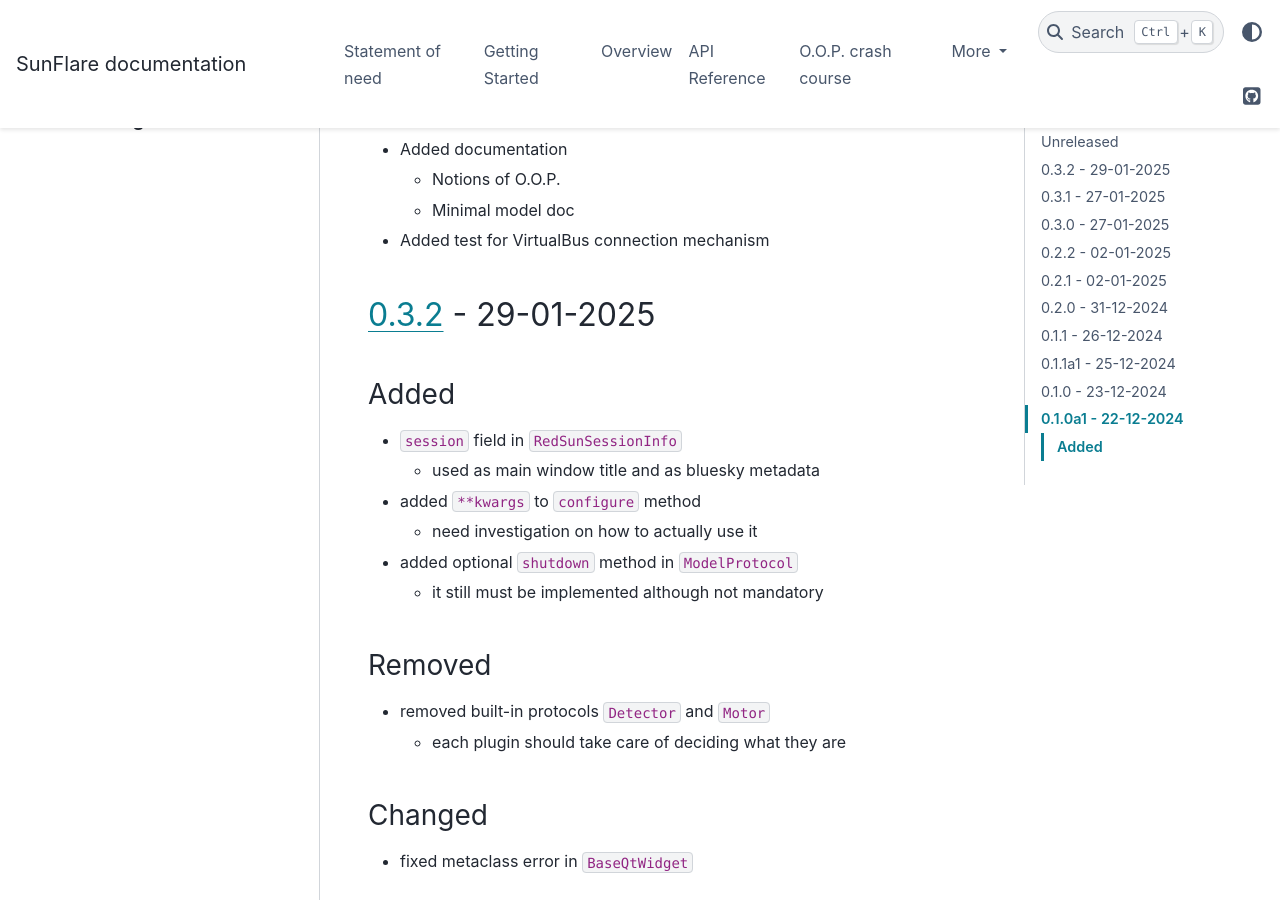
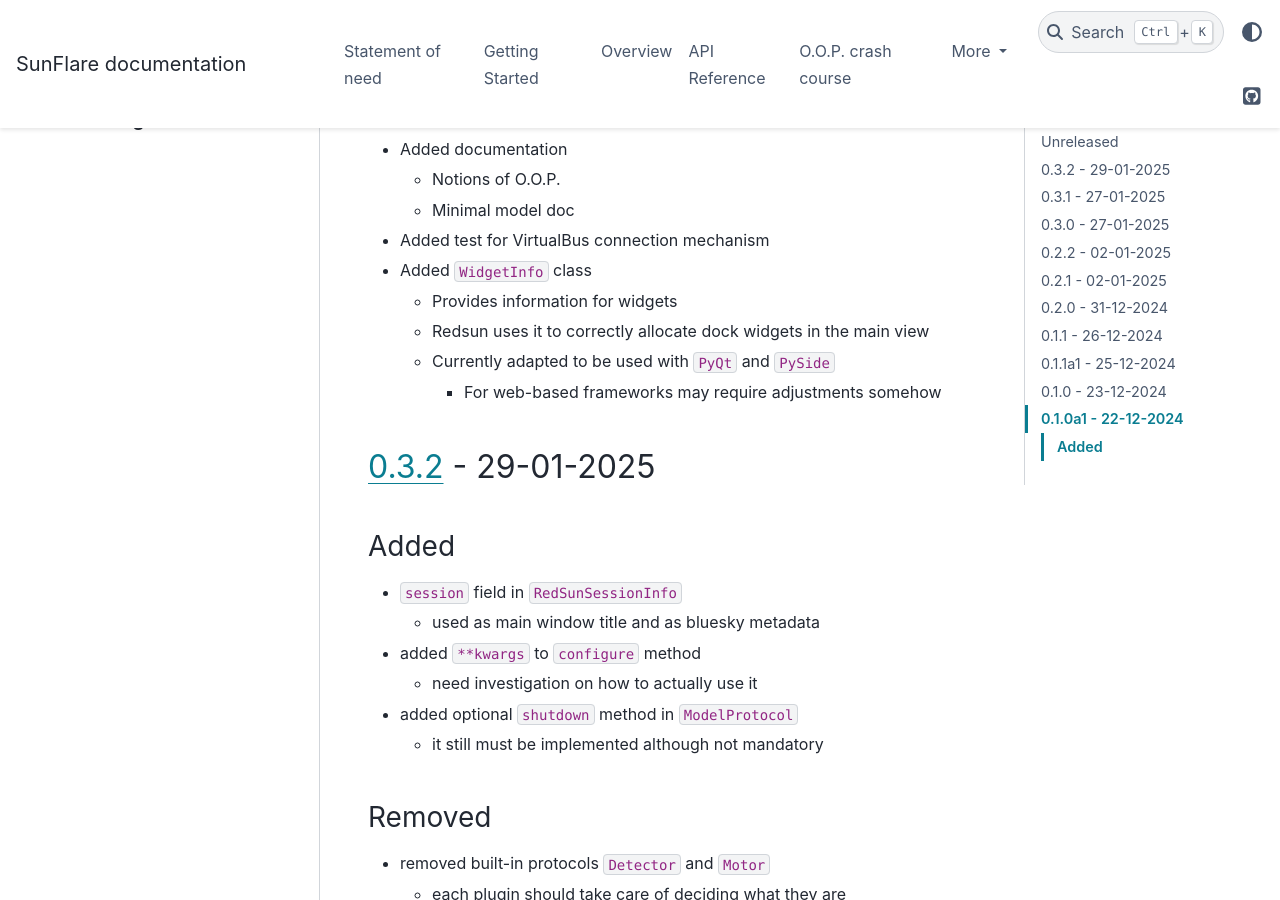
Before and after one commit to redsun-acquisition/sunflare, a Sphinx documentation site: the page built from docs/changelog.md, in a window 1280 px wide and 900 px high, scrolled down 634 px. Built offline with Sphinx 7.4.7 and the PyData theme 0.15.4, drawn with Linux system fonts in a browser that asks for light colours.

Commit message:
Update changelog

```diff
--- a/docs/changelog.md
+++ b/docs/changelog.md
@@ -21,6 +21,11 @@
   - Notions of O.O.P.
   - Minimal model doc
 - Added test for VirtualBus connection mechanism
+- Added `WidgetInfo` class
+  - Provides information for widgets
+  - Redsun uses it to correctly allocate dock widgets in the main view
+  - Currently adapted to be used with `PyQt` and `PySide`
+    - For web-based frameworks may require adjustments somehow
 
 ## [0.3.2] - 29-01-2025
 
```
